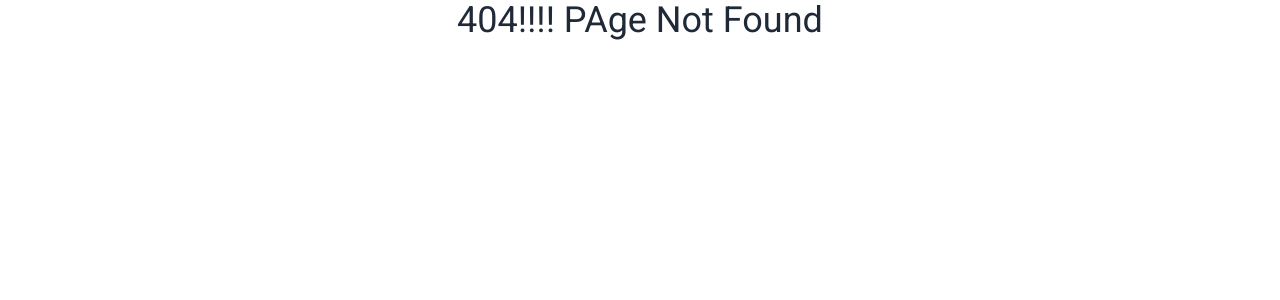
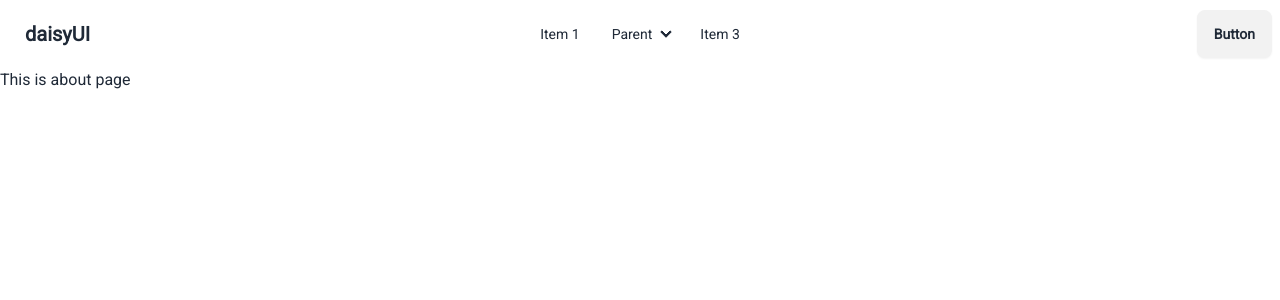
Before and after one commit to oliullah05/Exploring-Next-JS, a Next.js app: page /about in a window 1280 px wide. Before the commit this address had no page. Shown: the top 300 px of the page. Built offline with nearby package versions, Linux system fonts and the light colour scheme.

Commit message:
Use Metadata For Better SEO And Import Alias

```diff
--- /dev/null
+++ b/src/app/about/page.js
@@ -0,0 +1,16 @@
+import React from 'react';
+
+
+export const metadata = {
+title:"About"
+}
+
+const About = () => {
+    return (
+        <div>
+          <h1>This is about page</h1>
+        </div>
+    );
+};
+
+export default About;
--- a/src/app/layout.js
+++ b/src/app/layout.js
@@ -1,5 +1,6 @@
 import { Roboto } from 'next/font/google'
 import "./globals.css";
+import Navbar from '@/components/shared/Navbar';
 
 
 const roboto = Roboto({
@@ -8,14 +9,15 @@
   display: 'swap',
 })
 export const metadata = {
-  title: "Create Next App",
+  title: "Abc website",
   description: "Generated by create next app",
 };
 
 export default function RootLayout({ children }) {
   return (
-    <html lang="en" data-theme="light">
+    <html className='container mx-auto' lang="en" data-theme="light">
       <body className={roboto.className}>
+        <Navbar></Navbar>
         {children}
         </body>
     </html>
--- a/src/app/page.js
+++ b/src/app/page.js
@@ -1,11 +1,13 @@
-
+export const metadata = {
+  title:"Home Page",
+  description:"This is homepage"
+}
 
 const HomePage = () => {
 
   return (
     <div>
      <h1 className='text-4xl  text-center'>Welcome to next js</h1>
-
     </div>
   );
 };
--- /dev/null
+++ b/src/components/shared/Navbar.js
@@ -0,0 +1,47 @@
+import React from 'react';
+
+const Navbar = () => {
+    return (
+        <div className="navbar bg-base-100">
+        <div className="navbar-start">
+          <div className="dropdown">
+            <div tabIndex={0} role="button" className="btn btn-ghost lg:hidden">
+              <svg xmlns="http://www.w3.org/2000/svg" className="h-5 w-5" fill="none" viewBox="0 0 24 24" stroke="currentColor"><path strokeLinecap="round" strokeLinejoin="round" strokeWidth="2" d="M4 6h16M4 12h8m-8 6h16" /></svg>
+            </div>
+            <ul tabIndex={0} className="menu menu-sm dropdown-content mt-3 z-[1] p-2 shadow bg-base-100 rounded-box w-52">
+              <li><a>Item 1</a></li>
+              <li>
+                <a>Parent</a>
+                <ul className="p-2">
+                  <li><a>Submenu 1</a></li>
+                  <li><a>Submenu 2</a></li>
+                </ul>
+              </li>
+              <li><a>Item 3</a></li>
+            </ul>
+          </div>
+          <a className="btn btn-ghost text-xl">daisyUI</a>
+        </div>
+        <div className="navbar-center hidden lg:flex">
+          <ul className="menu menu-horizontal px-1">
+            <li><a>Item 1</a></li>
+            <li>
+              <details>
+                <summary>Parent</summary>
+                <ul className="p-2">
+                  <li><a>Submenu 1</a></li>
+                  <li><a>Submenu 2</a></li>
+                </ul>
+              </details>
+            </li>
+            <li><a>Item 3</a></li>
+          </ul>
+        </div>
+        <div className="navbar-end">
+          <a className="btn">Button</a>
+        </div>
+      </div>
+    );
+};
+
+export default Navbar;
```
